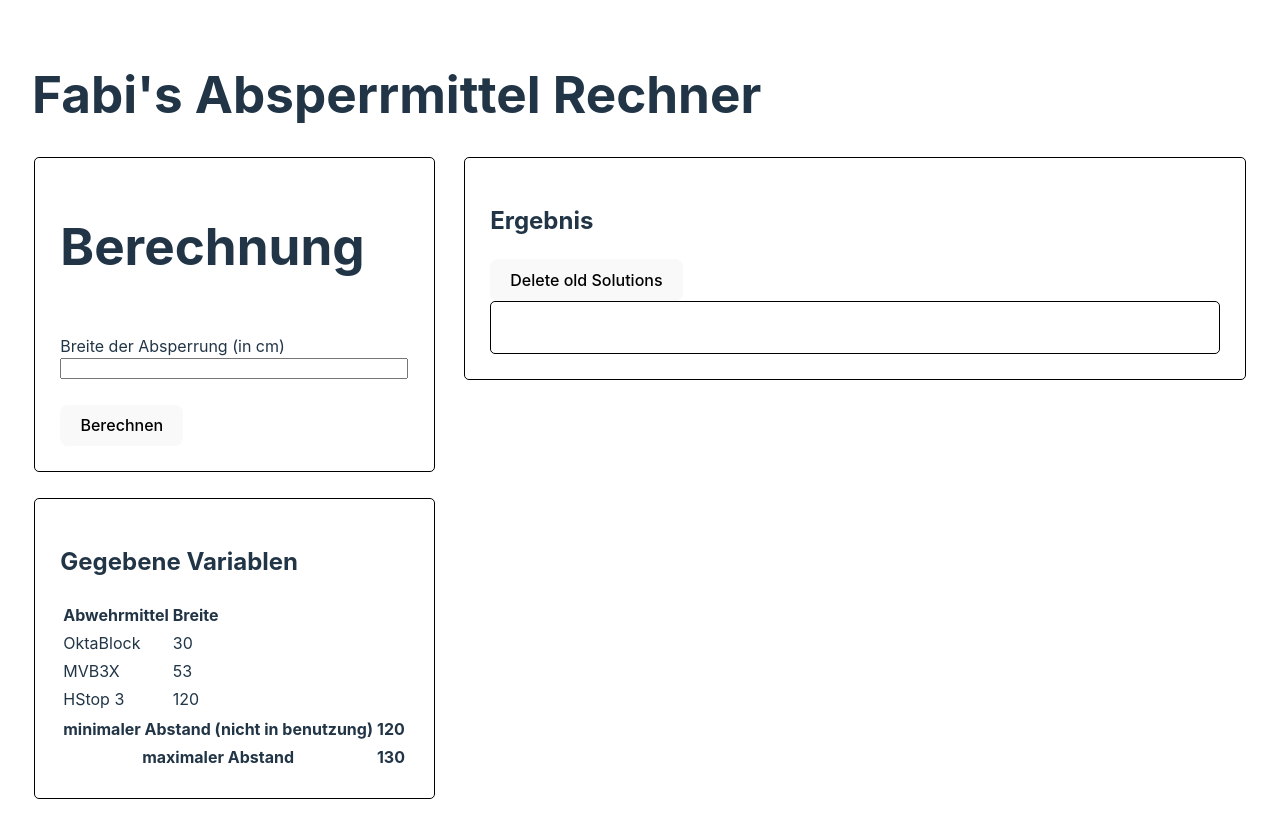
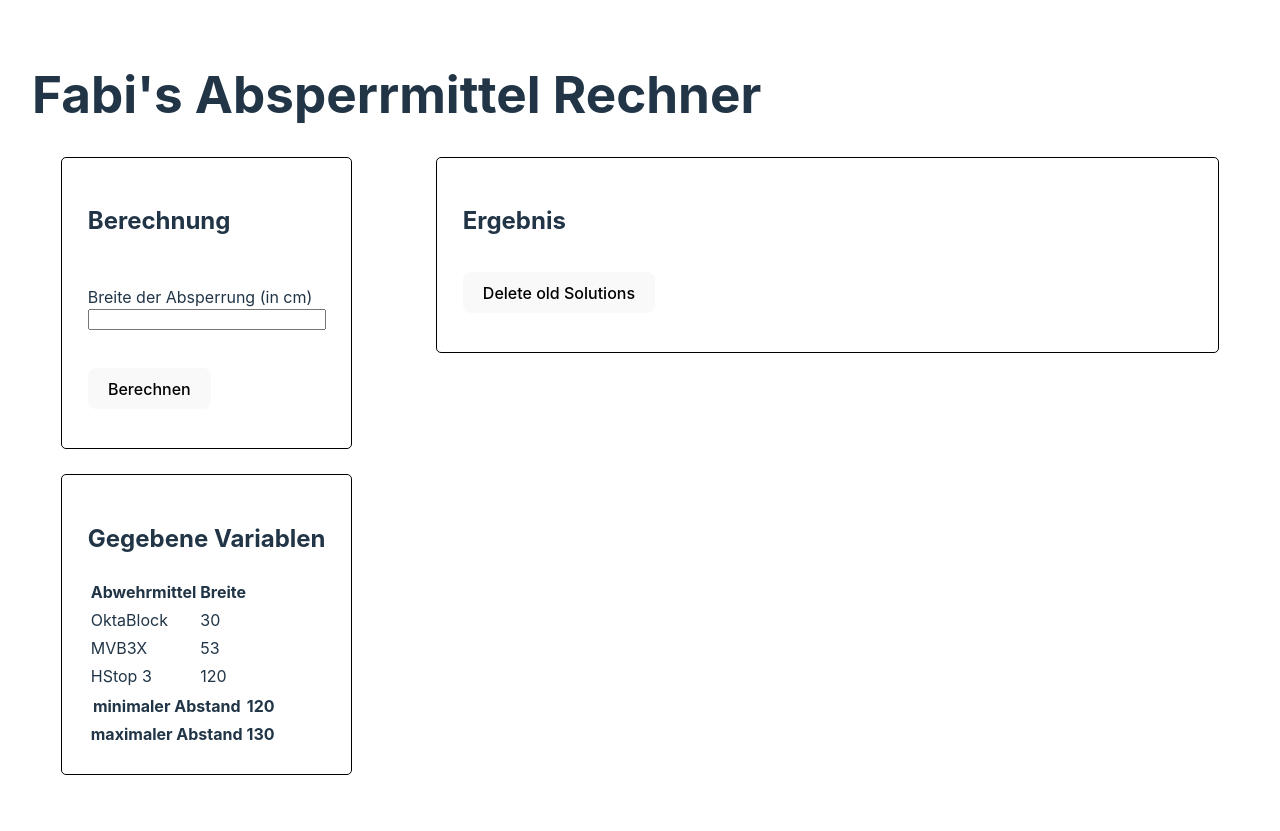
Before and after one commit to Redeif/Fabi-Absperrung-React, a React (Vite) app: page / in a window 1280 px wide. After the commit the page ends 807 px from the top, so only its background shows below. Built offline with nearby package versions, Linux system fonts and the light colour scheme.

Commit message:
css usw...

```diff
--- a/src/App.css
+++ b/src/App.css
@@ -39,9 +39,9 @@
   color: #888;
 }
 
-
-
-
+.ergebnisse{
+  min-width: 60%;
+}
 
 
 .main{
@@ -53,17 +53,11 @@
   gap: 2vw;
 }
 
-.ergebnisse{
-  min-width: 60%;
-}
-
 .mainSolution{
   display: flex;
   flex-direction: column;
   gap: 2vw;
-  border: 1px solid #000;
   border-radius: 5px;
-  padding: 2vw;
   align-items: center;
 }
 
@@ -78,7 +72,7 @@
 .someSolution{
   border: 1px solid #000;
   border-radius: 5px;
-  padding: 2vw;
+  padding: 1vw;
   width: 100%;
 }
 
@@ -86,7 +80,7 @@
   width: 100%;
   border: 1px solid green;
   border-radius: 5px;
-  padding: 2vw;
+  padding: 1vw;
   color: green;
   font-weight: bold;
 }
@@ -95,6 +89,7 @@
   display: flex;
   flex-direction: row;
   justify-content: space-around;
+  gap: 1vw;
 }
 
 .information{
--- a/src/Components/Calculation.tsx
+++ b/src/Components/Calculation.tsx
@@ -57,7 +57,7 @@ const Calculation = () => {
 
   return (
     <div className="variables">
-      <h1>Berechnung</h1>
+      <h2>Berechnung</h2>
       <div className="input">
           <label>Breite der Absperrung (in cm)</label>
           <input
--- a/src/Components/GivenVariables.tsx
+++ b/src/Components/GivenVariables.tsx
@@ -32,7 +32,7 @@ const GivenVariables = () => {
     <table>
       <tbody>
           <tr>
-              <th>minimaler Abstand (nicht in benutzung)</th>
+              <th>minimaler Abstand</th>
               <th>{minWidth}</th>
           </tr>
           <tr>
--- a/src/Components/Solution.tsx
+++ b/src/Components/Solution.tsx
@@ -50,8 +50,8 @@ const Solution = () => {
                     {currentSolution.types.map((element, index)=>{
                     return <div className={element.name !=currentSolution.bestSolution ? 'someSolution' : 'bestSolution'}  key={index}>
                               <p>{element.name}</p>
-                              <p>Menge Benötigt: {Math.ceil(element.inventory)} Stk.</p>
-                              <p>Gleichmäßiger Abstand: {element.width} cm</p>
+                              <p>Menge: {Math.ceil(element.inventory)} Stk.</p>
+                              <p>Durchschntl. Abstand: {element.width} cm</p>
                             </div>
 
                     })}
--- a/src/index.css
+++ b/src/index.css
@@ -42,6 +42,7 @@ button {
   background-color: #1a1a1a;
   cursor: pointer;
   transition: border-color 0.25s;
+  margin: 1vw 0vw;
 }
 button:hover {
   border-color: #646cff;
```
